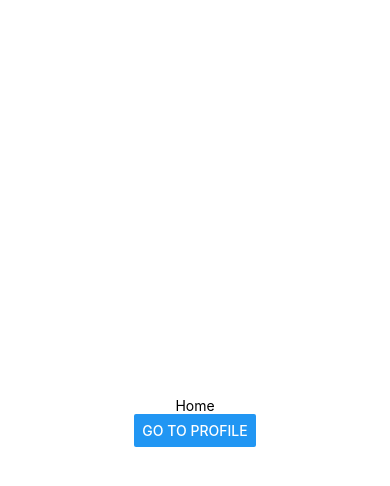
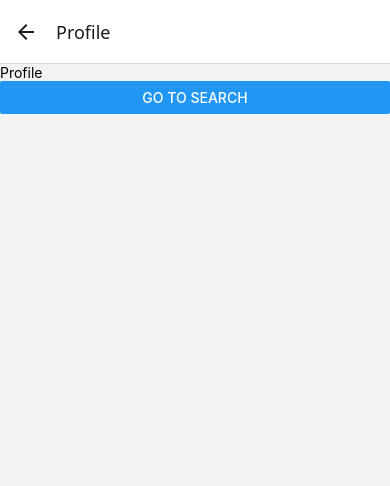
Before and after one commit to akshat-gulati/Project77RN, a React Native app: screen /Profile in a window 390 px wide. Shown: the top 486 px of the page. Built offline with nearby package versions, Linux system fonts and the light colour scheme.

Commit message:
Navigation added

```diff
--- a/src/App.tsx
+++ b/src/App.tsx
@@ -1,15 +1,27 @@
 import { SafeAreaView, StyleSheet, Text } from 'react-native'
 import React from 'react'
 import Home from './screens/Home'
+import Profile from './screens/Profile'
+import Search from './screens/Search'
 import { createNativeStackNavigator } from '@react-navigation/native-stack';
+import { NavigationContainer } from '@react-navigation/native'
 const Stack = createNativeStackNavigator();
 
+function StackNavigator() {
+  return (
+    <Stack.Navigator>
+      <Stack.Screen name="Home" component={Home} />
+      <Stack.Screen name="Profile" component={Profile} />
+      <Stack.Screen name="Search" component={Search} />
+    </Stack.Navigator>
+  )
+}
 
 const App = () => {
   return (
-      <SafeAreaView style={{flex:1, justifyContent:'center', alignItems:'center'}}>
-        <Home />
-      </SafeAreaView>
+      <NavigationContainer>
+        <StackNavigator />
+      </NavigationContainer>
   )
 }
 
--- a/src/screens/Home.tsx
+++ b/src/screens/Home.tsx
@@ -1,11 +1,11 @@
 import { Button, StyleSheet, Text, View } from 'react-native'
 import React from 'react'
 
-const Home = () => {
+const Home = ({ navigation }) => {
   return (
-    <View style={{justifyContent:'center', alignItems:'center'}}>
+    <View style={{ justifyContent: 'center', alignItems: 'center' }}>
       <Text>Home</Text>
-      <Button title="Go to Profile" onPress={() => console.log('Go to Profile')} />
+      <Button title="Go to Profile" onPress={() => navigation.navigate("Profile")} />
     </View>
   )
 }
--- a/src/screens/Profile.tsx
+++ b/src/screens/Profile.tsx
@@ -1,10 +1,11 @@
-import { StyleSheet, Text, View } from 'react-native'
+import { StyleSheet, Text, View,Button } from 'react-native'
 import React from 'react'
 
-const Profile = () => {
+const Profile = ({navigation}) => {
   return (
     <View>
       <Text>Profile</Text>
+      <Button title="Go to Search" onPress={() => navigation.navigate("Search")} />
     </View>
   )
 }
--- a/src/screens/Search.tsx
+++ b/src/screens/Search.tsx
@@ -1,10 +1,11 @@
-import { StyleSheet, Text, View } from 'react-native'
+import { StyleSheet, Text, View, Button } from 'react-native'
 import React from 'react'
 
-const Search = () => {
+const Search = ({navigation}) => {
   return (
     <View>
       <Text>Search</Text>
+      <Button title="Go to Home" onPress={() => navigation.navigate("Home")} />
     </View>
   )
 }
```
